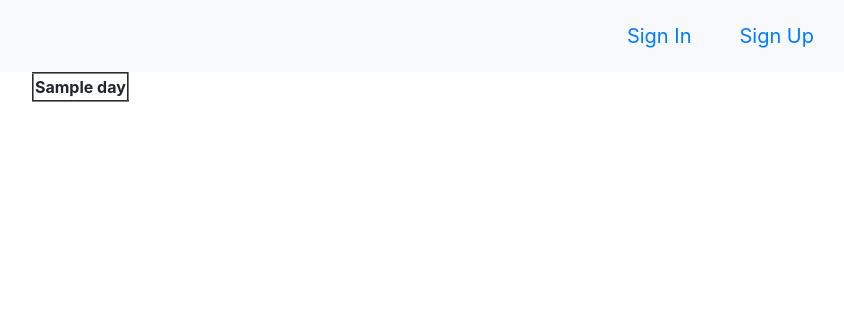
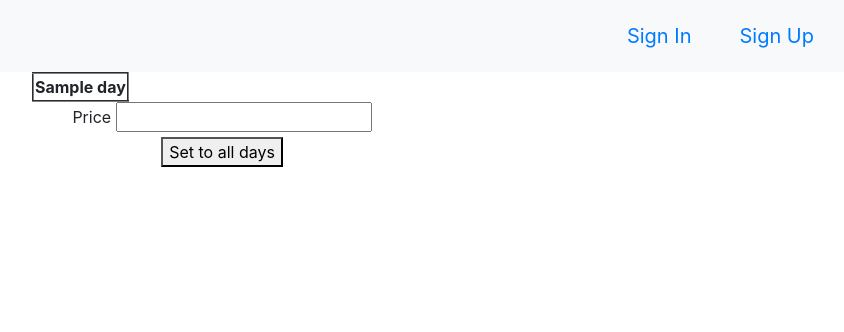
Before and after one commit to Sharmanuj/Game, a Django app: template templates/room/ManageSlots.html in a window 1280 px wide. Shown: the top 332 px of the page, without its empty margins (418-1262 px from the left). Run offline with Django 3.2, Linux system fonts and the light colour scheme; the template is opened without the code that fills it: most values are stand-ins (such as "Sample title", 1, 10 or a date in 2020); lists and menus that the app fills with data are empty; some libraries are stand-ins or nearby versions.

Commit message:
working on slots

```diff
--- a/templates/room/ManageSlots.html
+++ b/templates/room/ManageSlots.html
@@ -50,15 +50,18 @@
                     <table id="price_table" border="2">
                         <th>Slot</th>
                         <th>Price</th>
-                        <th>New Price</th>
                         {%for slot in slots%}
-                            {%if slot.day == day%}
-                            <tr><td><input type="checkbox" value="{{slot.slot}}"><br>{{slot.slot}}</td><td>{{slot.day}}</td></tr>
-                            {%endif%}
+                                {%if slot.day == day%}
+
+                                <tr><td><input type="checkbox" value="{{slot.slot}}"><br>{{slot.slot}}</td><td name='{{slot.id}}' class="{{day}} {{slot.slot}}" value='{{slot.price}}'>{{slot.price}}</td></tr>
+                                {%endif%}
                         {%endfor%}
                     </table>
                 </div>
                 {%endfor%}
+                <label for="#price">Price</label>
+                <input type="number" id="price-box"><br>
+                <button type="button" id="set-all-days">Set to all days</button>
         <!-- {{form|crispy}} -->
         <!-- {{room}} -->
         </div>
@@ -69,6 +72,20 @@
                 $(".price-div").hide()
                 $("#price"+id).show()
             }
+
+            $('#set-all-days').click(function(){
+                price=$("#price-box").val()
+                console.log(price)
+                selected=$('input[type="checkbox"]:checked').each(function(data){
+                    console.log(this.value)
+                    $(':checkbox[value="'+this.value+'"]').each(function(){
+                        // console.log(this)
+                    }).prop('checked',true)
+                    $('tbody tr td.'+this.value+'').each(function(){
+                        console.log("this")
+                    })
+                })
+            })
         </script>
 </div>
 {%endblock%}
```
Also changed, not shown: 2 other files.
